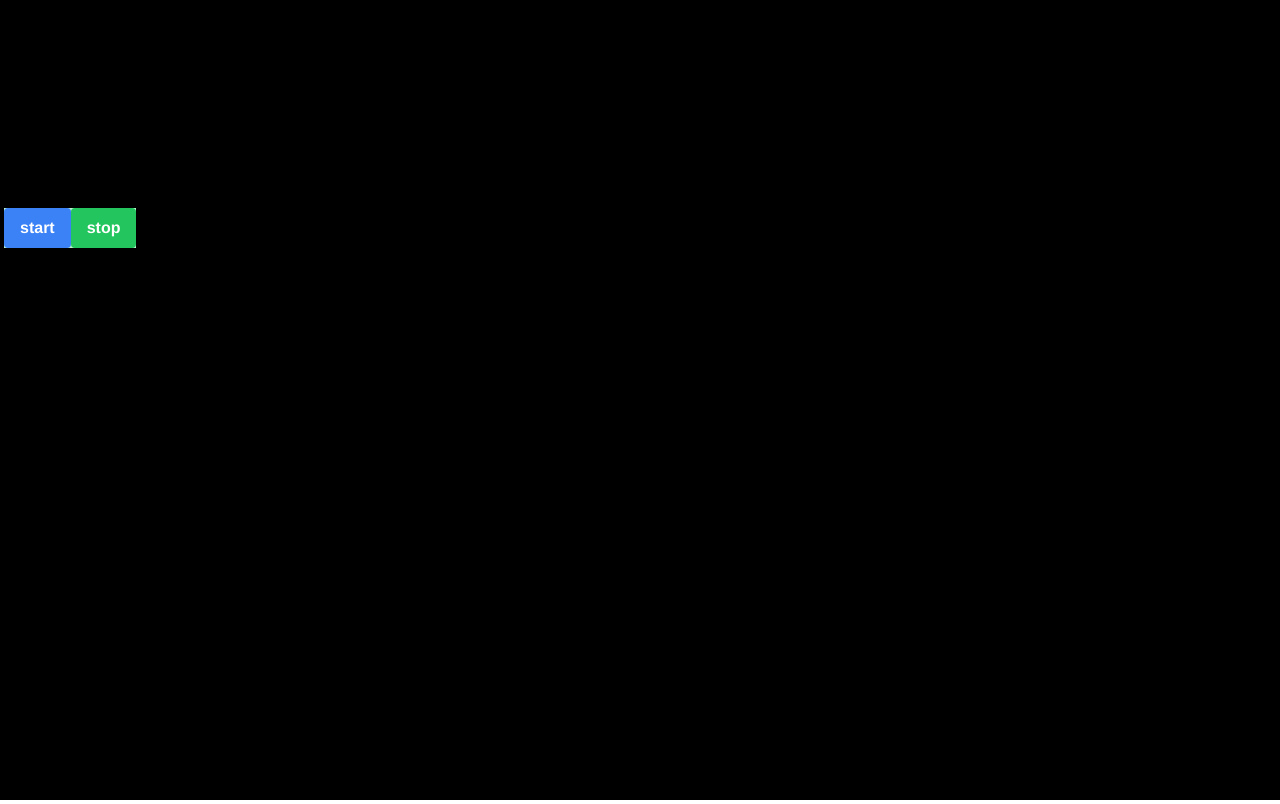
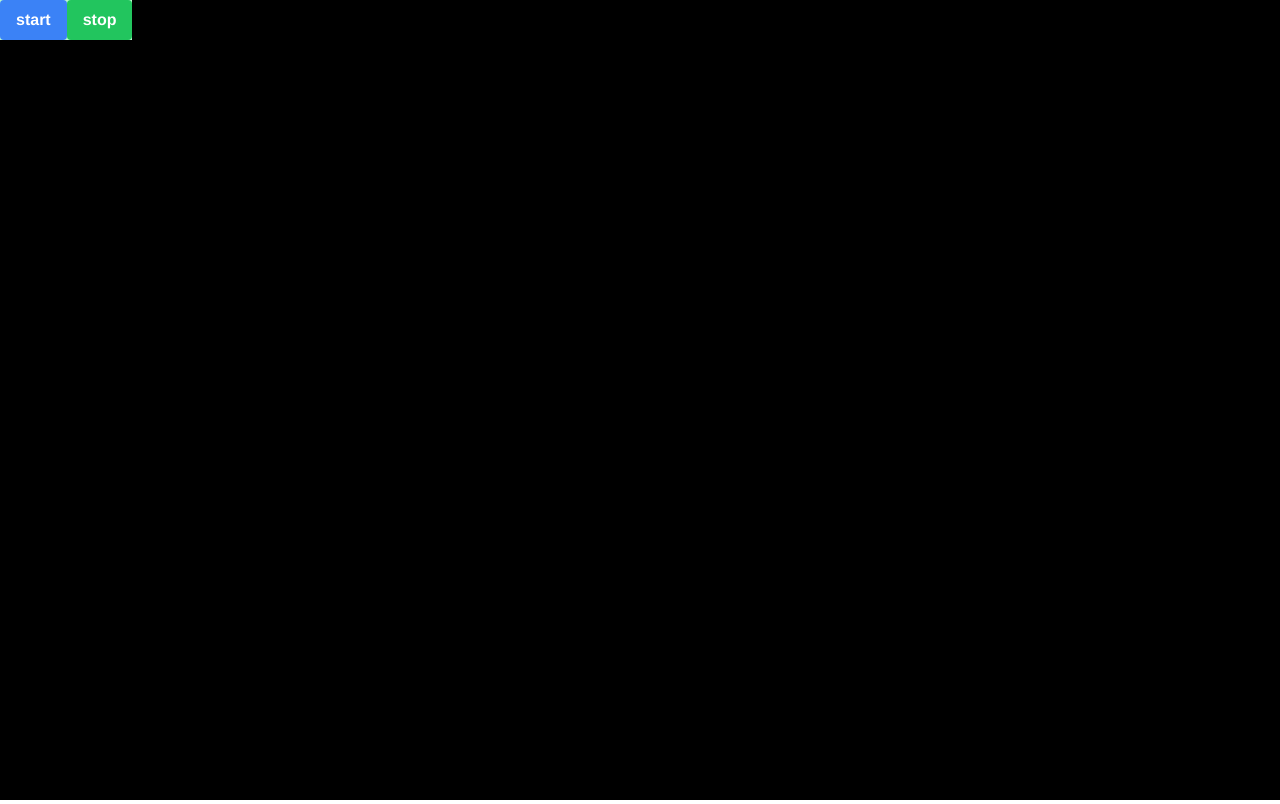
Before and after one commit to Kaziuz/Privados, a Vue app: page / in a window 1280 px wide. Built offline with nearby package versions, Linux system fonts and the light colour scheme.

Commit message:
advance animation

```diff
--- a/src/App.vue
+++ b/src/App.vue
@@ -1,6 +1,6 @@
 <template>
   <div class="relative d-block font-sans">
-    <div class="w-full h-screen px-1 py-1 bg-black">
+    <div class="w-full h-screen bg-black">
       <!-- <span class="text-4xl animate__animated animate__fadeInDown animate__delay-1s animate__slower">
         HOLA
       </span>
@@ -9,44 +9,52 @@
       </span> -->
       <app-first-layer
         class="absolute opacity-40 blur-sm"
-        style="z-index: 0"
+        style="z-index: 1"
         :maxCols=4
-        v-if="currentData"
-        :row="currentData && currentData"
+        v-if="topData"
+        :row="topData && topData"
       />
       <app-second-layer
         class="absolute opacity-50 blur-sm"
-        style="z-index: 1"
+        style="z-index: 2"
         :maxCols=9
-        v-if="currentData"
-        :row="currentData && currentData"
+        v-if="bottomData"
+        :row="bottomData && bottomData"
       />
       <app-first-layer
         class="absolute opacity-10"
-        style="z-index: 2"
+        style="z-index: 3"
         :maxCols=3
-        v-if="currentData"
-        :row="currentData && currentData"
+        v-if="topData"
+        :row="topData && topData"
       />
       <app-second-layer
         class="absolute opacity-20"
-        style="z-index: 3"
+        style="z-index: 4"
         :maxCols=6
-        v-if="currentData"
-        :row="currentData && currentData"
+        v-if="bottomData"
+        :row="bottomData && bottomData"
       />
-      <div class="absolute" style="z-index: 4">
-        <transition name="fade">
-          <div v-if="showContent">
+      <div class="absolute w-full- h-screen" style="z-index: 5">
+        <transition name="fadeGroupTop">
+          <div v-if="showGroupTop" class="fixed top-1">
             <app-word-cloud
-              v-if="currentData"
-              :row="currentData && currentData"
+              v-if="topData"
+              :row="topData && topData"
+            />
+          </div>
+        </transition>
+        <transition name="fadeGroupBottom">
+          <div v-if="showGroupBottom" class="fixed bottom-1">
+            <app-word-cloud
+              v-if="bottomData"
+              :row="bottomData && bottomData"
             />
           </div>
         </transition>
       </div>
       <!-- Control for develop pruposes -->
-      <div class="absolute h-200 bg-green-200 top-52" style="z-index:9999">
+      <div class="absolute h-200 bg-green-200" style="z-index:9999">
         <button @click="startProgram = true" class="bg-blue-500 hover:bg-blue-700 text-white font-bold py-2 px-4 rounded">
           start
         </button>
@@ -74,17 +82,20 @@ export default {
     'app-second-layer': SecondLayer
   },
   setup() {
-    const currentData = ref({})
+    const topData = ref({})
+    const bottomData = ref({})
+    const showGroupTop = ref(false)
+    const showGroupBottom = ref(false)
+
     const startProgram = ref(false)
     let interval = () => { }
     let startTime = null
     const timeMilliseconds = ref(0)
     const timeXSecond = 11
-    const totalDurationAnimation = 5 // medio minuto
+    const totalDurationAnimation = 20 // 40 segundos
     let currentTimeAnimation = ref(0)
     let nextFrame = ref(0)
     const privateData = reactive(dummyData)
-    const showContent = ref(false)
 
     const start = () => {
       startTime = Date.now()
@@ -119,14 +130,23 @@ export default {
     watchEffect(() => {
       if (currentTimeAnimation.value) {
         console.log('currentTimeAnimation', currentTimeAnimation.value)
-        if (currentTimeAnimation.value === 1) {
-          showContent.value = true
+
+        if (currentTimeAnimation.value === 2) {
+          showGroupTop.value = true
           // addFadeIn(classTop)
           nextFrame.value = nextFrame.value + 1
         }
-        else if (currentTimeAnimation.value === 28) {
-          showContent.value = false
-          // addFadeOut(classTop)
+
+        if (currentTimeAnimation.value === 5) {
+          showGroupBottom.value = true
+        }
+
+        if (currentTimeAnimation.value === 15) {
+          showGroupTop.value = false
+        }
+
+        if (currentTimeAnimation.value === 18) {
+          showGroupBottom.value = false
         }
       }
     })
@@ -136,11 +156,12 @@ export default {
         const currentFrameData = nextFrame.value % privateData.length
         // console.log('CURRENT ROW', currentFrameData)
         // console.log('TOTAL ROW DATA', privateData.length)
-        currentData.value = privateData[currentFrameData]
+        topData.value = privateData[currentFrameData]
+        bottomData.value = privateData[currentFrameData+1]
       }
     })
 
-    return { currentData, startProgram, timeMilliseconds, showContent }
+    return { topData, bottomData, startProgram, timeMilliseconds, showGroupTop, showGroupBottom }
   }
 }
 </script>
--- a/src/components/FirstLayer.vue
+++ b/src/components/FirstLayer.vue
@@ -34,7 +34,7 @@ export default {
       'text-8px leading-8px'
     ]
     const maxcolsRef = ref(props.maxCols)
-    const randomCols = generateRandomNumber(3, maxcolsRef.value + 6)
+    const randomCols = generateRandomNumber(3, maxcolsRef.value + 10)
     const showData = data => {
       if (data && data.answer) {
         let words = []
--- a/src/components/SecondLayer.vue
+++ b/src/components/SecondLayer.vue
@@ -24,17 +24,10 @@
 <script>
 import _ from 'lodash'
 import generateRandomNumber from '../composables/generateRandomNumber'
-import { reactive, ref } from 'vue'
+import { ref } from 'vue'
 export default {
   props: ['maxCols', 'row'],
   setup (props) {
-    const dummy = reactive({
-      id: 1,
-      question:'Qué es el cambio climático y cómo nos afecta',
-      answer: 'El estudio del clima es un campo de investigación complejo y en rápida evolución, debido a la gran cantidad de factores que intervienen. El clima de la Tierra nunca ha sido estático. Como consecuencia de alteraciones en el balance energético, está sometido a variaciones en todas las escalas temporales, desde decenios a miles y millones de años. Entre las variaciones climáticas más destacables que se han producido a lo largo de la historia de la Tierra, figura el ciclo de unos 100.000 años, de períodos glaciares, seguido de períodos interglaciares.',
-      nickname: 'Andrea',
-      age: '23'
-    })
     const fontSizes = [
       'text-very-small leading-very-small',
       'text-small leading-small',
@@ -48,7 +41,7 @@ export default {
       if (data && data.answer) {
         let words = []
         let answerByWords = data.answer.split(' ')
-        answerByWords = [...answerByWords, dummy.nickname, dummy.age, 'años']
+        answerByWords = [...answerByWords, data.nickname, data.age, 'años']
         let transformedData = {}
         answerByWords.map((word, idx) => {
           const getSizeFont = generateRandomNumber(0, 3)
--- a/src/components/WordCloud.vue
+++ b/src/components/WordCloud.vue
@@ -1,6 +1,5 @@
 <template>
   <div
-    style="border: 1px solid red"
     :class="positionViz ? positionViz: ''"
   >
     <div
@@ -13,7 +12,10 @@
         :key="data.position"
       >
         <div :class="positionWords">
-          <span :class="data.size" class="mx-1 italic">
+          <span
+            :class="data.size"
+            class="mx-1 italic"
+          >
             {{ data.text }}
           </span>
           <span :class="data.size">
--- a/src/style.css
+++ b/src/style.css
@@ -3,26 +3,78 @@
 @tailwind utilities;
 
 /* CUSTOM ANIMATION CSS FOR VUE PRUPOSES */
+
+/* OPACITY: IN 5 seconds - OUT 2 seconds */
 /* Estado inicial del valor a animar (cuando va a empezar la animación) */
-.fade-enter-from {
+.fadeGroupTop-enter-from {
   opacity: 0;
 }
 /* Estado final del valor a animar (cuando va a empezar la animación) */
-.fade-enter-to {
+.fadeGroupTop-enter-to {
   opacity: 1;
 }
 /* Duración entre el estado from y to de fade-enter */
-.fade-enter-active {
-  transition: opacity 5s ease-in;
+.fadeGroupTop-enter-active {
+  transition: opacity 2s ease-in;
 }
 /* Estado inicial del valor a animar (cuando se va a acabar la animación)*/
-.fade-leave-from {
+.fadeGroupTop-leave-from {
   opacity: 1;
 }
 /* Estado final del valor a animar (cuando se va a acabar la animación)*/
-.fade-leave-to {
+.fadeGroupTop-leave-to {
   opacity: 0;
 }
-.fade-leave-active {
+.fadeGroupTop-leave-active {
+  transition: opacity 3s ease-out;
+}
+
+/* OPACITY: IN 5 seconds - OUT 2 seconds */
+/* Estado inicial del valor a animar (cuando va a empezar la animación) */
+.fadeGroupBottom-enter-from {
+  opacity: 0;
+}
+/* Estado final del valor a animar (cuando va a empezar la animación) */
+.fadeGroupBottom-enter-to {
+  opacity: 1;
+}
+/* Duración entre el estado from y to de fade-enter */
+.fadeGroupBottom-enter-active {
+  transition: opacity 3s ease-in;
+}
+/* Estado inicial del valor a animar (cuando se va a acabar la animación)*/
+.fadeGroupBottom-leave-from {
+  opacity: 1;
+}
+/* Estado final del valor a animar (cuando se va a acabar la animación)*/
+.fadeGroupBottom-leave-to {
+  opacity: 0;
+}
+.fadeGroupBottom-leave-active {
   transition: opacity 2s ease-out;
 }
+
+/* OPACITY: IN 1 seconds - OUT 1 seconds */
+/* Estado inicial del valor a animar (cuando va a empezar la animación) */
+.fadeFast-enter-from {
+  opacity: 0;
+}
+/* Estado final del valor a animar (cuando va a empezar la animación) */
+.fadeFast-enter-to {
+  opacity: 1;
+}
+/* Duración entre el estado from y to de fade-enter */
+.fadeFast-enter-active {
+  transition: opacity 1s ease-in;
+}
+/* Estado inicial del valor a animar (cuando se va a acabar la animación)*/
+.fadeFast-leave-from {
+  opacity: 1;
+}
+/* Estado final del valor a animar (cuando se va a acabar la animación)*/
+.fadeFast-leave-to {
+  opacity: 0;
+}
+.fadeFast-leave-active {
+  transition: opacity 1s ease-out;
+}
```
